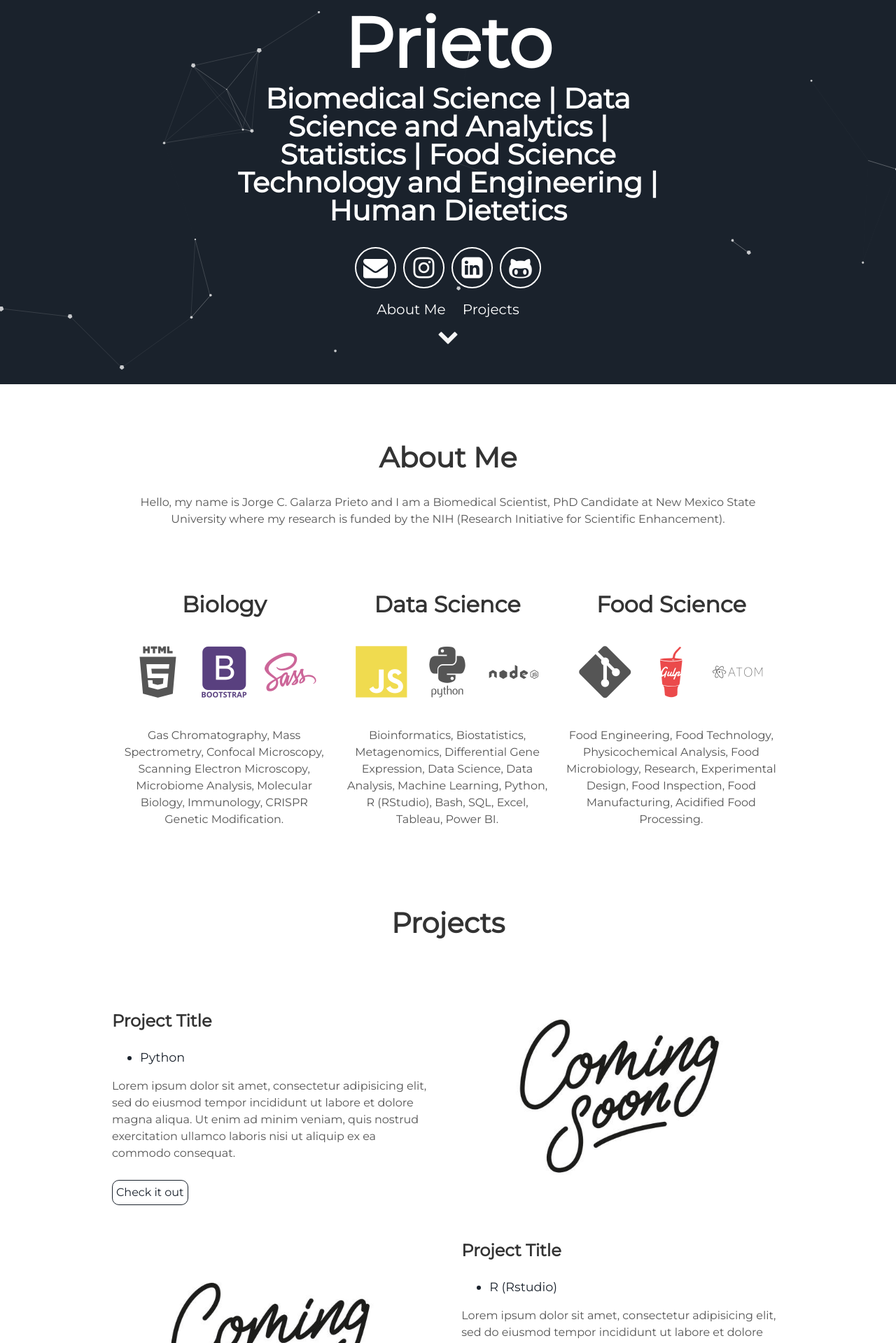
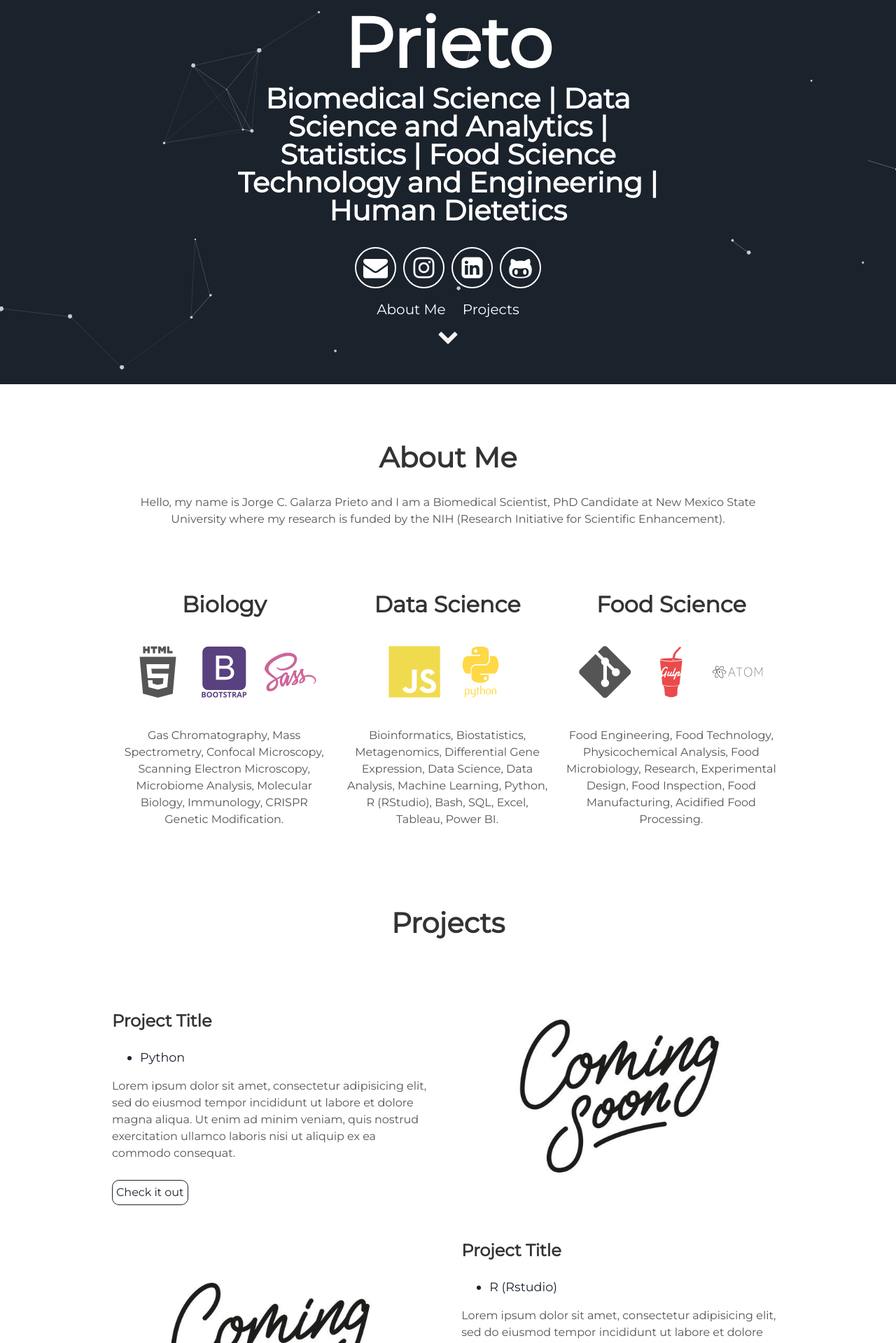
Before and after one commit to jorgegalarza1/jorgegalarza1.github.io, a Jekyll site: the page built from index.html, in a window 1280 px wide. Shown: the part 351-2270 px from the top of the page at 70% size. Built offline with Jekyll 4.4.1, drawn with Linux system fonts in a browser that asks for light colours.

Commit message:
Update about.html

```diff
--- a/_includes/about.html
+++ b/_includes/about.html
@@ -13,8 +13,8 @@
     <div class="tech">
       <h2>Data Science</h2>
       <i class="devicon-javascript-plain colored"></i>
-      <i class="devicon-python-plain-wordmark"></i>
-      <i class="devicon-nodejs-plain-wordmark"></i>
+      <i class="devicon-python-plain-wordmark colored"></i>
+      <i class="devicon-rstudio-plain colored"></i>
       <p>Bioinformatics, Biostatistics, Metagenomics, Differential Gene Expression, Data Science, Data Analysis, Machine Learning, Python, R (RStudio), Bash, SQL, Excel, Tableau, Power BI.</p>
     </div>
     <div class="tech">
```
